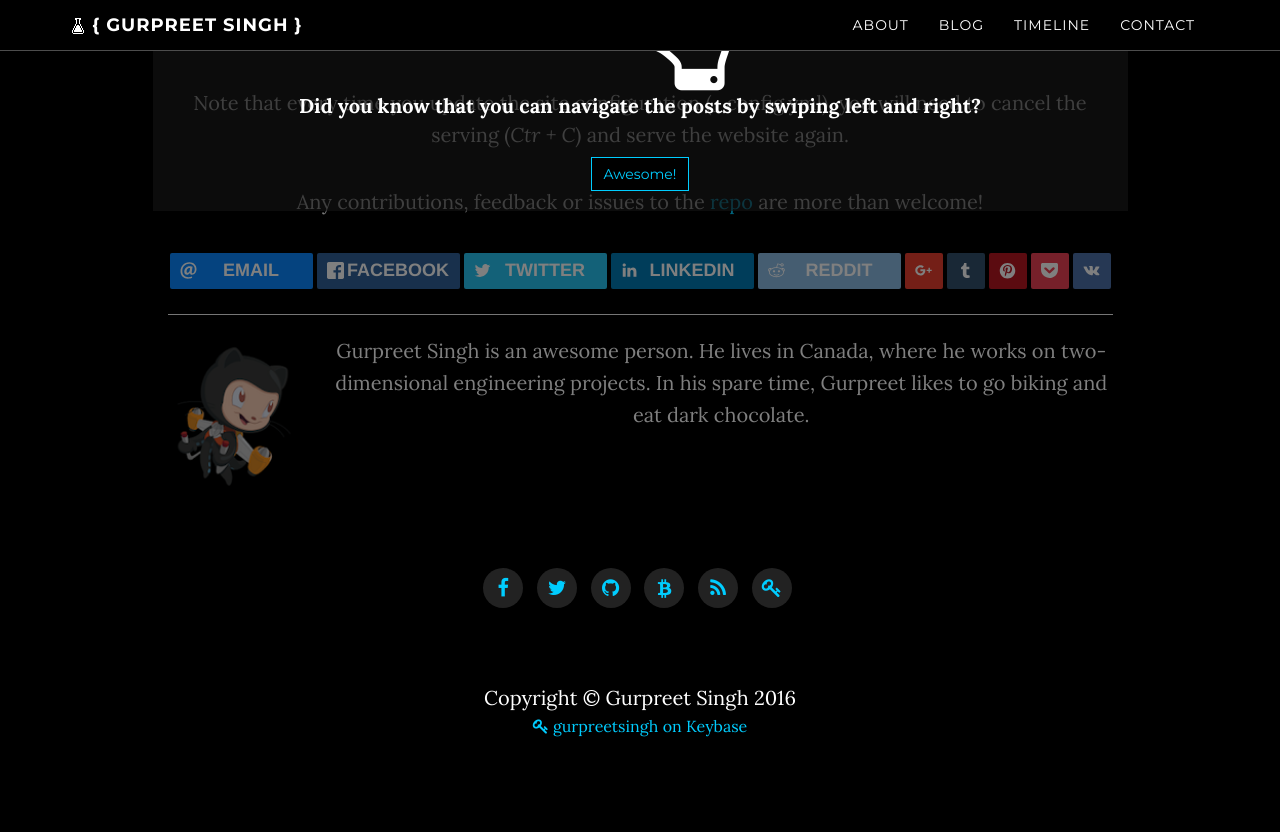
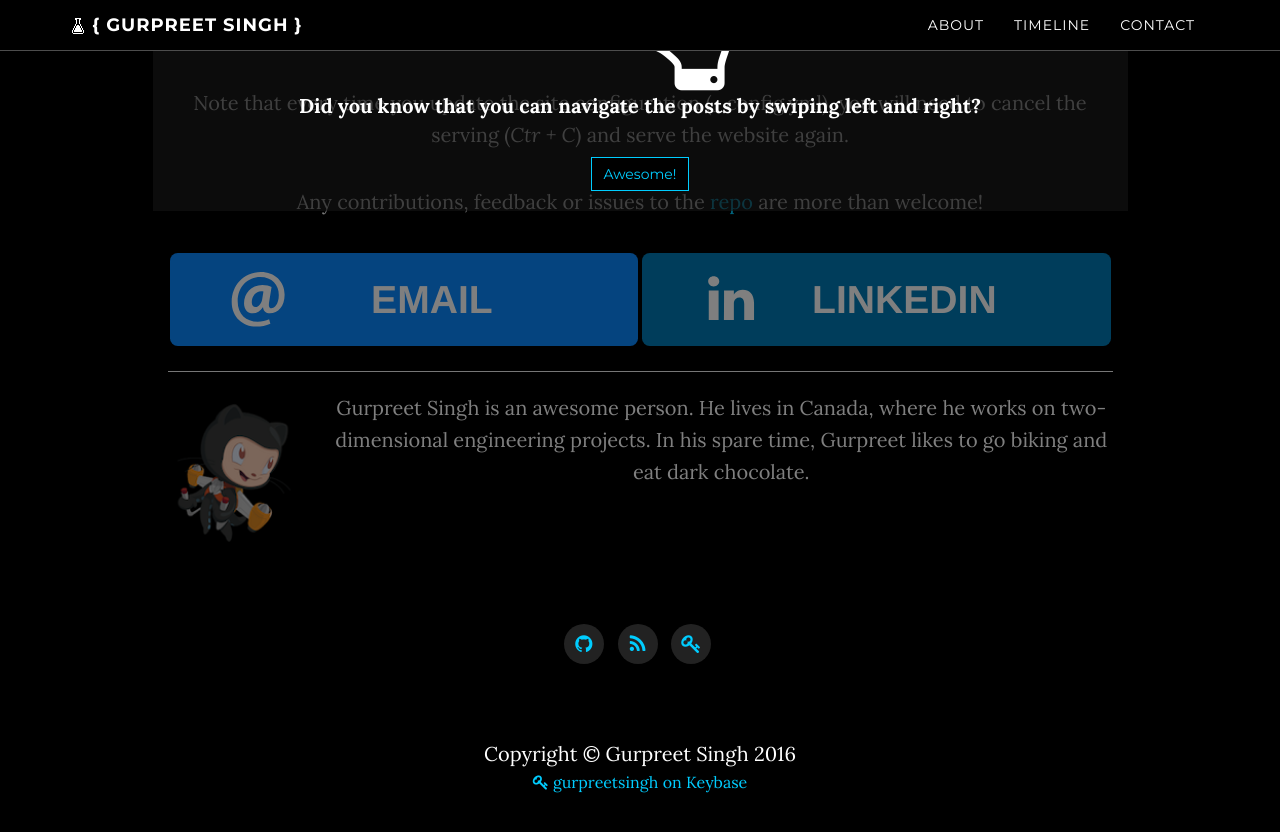
Before and after one commit to Guppster/Guppster.github.io, a Jekyll site: the page built from _posts/2015-06-27-welcome.md, in a window 1280 px wide and 900 px high, scrolled down 411 px. Shown: the top 832 px of the window. Built offline with Jekyll 4.4.1, drawn with Linux system fonts in a browser that asks for light colours; nearby versions of some CDN libraries; comment, search, counter and statistics services are not loaded; a style sheet for code colours, icons or effects is not loaded; some of the changed lines change nothing that is shown.

Commit message:
Update _config.yml

```diff
--- a/_config.yml
+++ b/_config.yml
@@ -97,15 +97,15 @@ post-preview-words: 96
 paginate: 5
 
 email-share: True
-fb-share: True
-twitter-share: True
+fb-share: False
+twitter-share: False
 linkedin-share: True
-reddit-share: True
-google-plus-share: True
-tumblr-share: True
-pinterest-share: True
-pocket-share: True
-vkontakte-share: True
+reddit-share: False
+google-plus-share: False
+tumblr-share: False
+pinterest-share: False
+pocket-share: False
+vkontakte-share: False
 
 disqus-shortname: ""
 
@@ -149,14 +149,8 @@ author_blurb_image: "/img/author.png"
 ##################
 
 social:
-  - title: "facebook"
-    url: "https://facebook.com/"
-  - title: "twitter"
-    url: "https://twitter.com/"
   - title: "github"
     url: "https://github.com/Guppster"
-  - title: "bitcoin"
-    url: "https://blockchain.info/"
   - title: "rss"
     url: "/feed.xml"
 
@@ -182,7 +176,7 @@ keybase-in-footer: True
 
 pages_list:
   About: 'about'
-  Blog: 'latest-post'
+  #Blog: 'latest-post'
   Timeline: 'timeline'
   Contact: 'contact'
 
```
